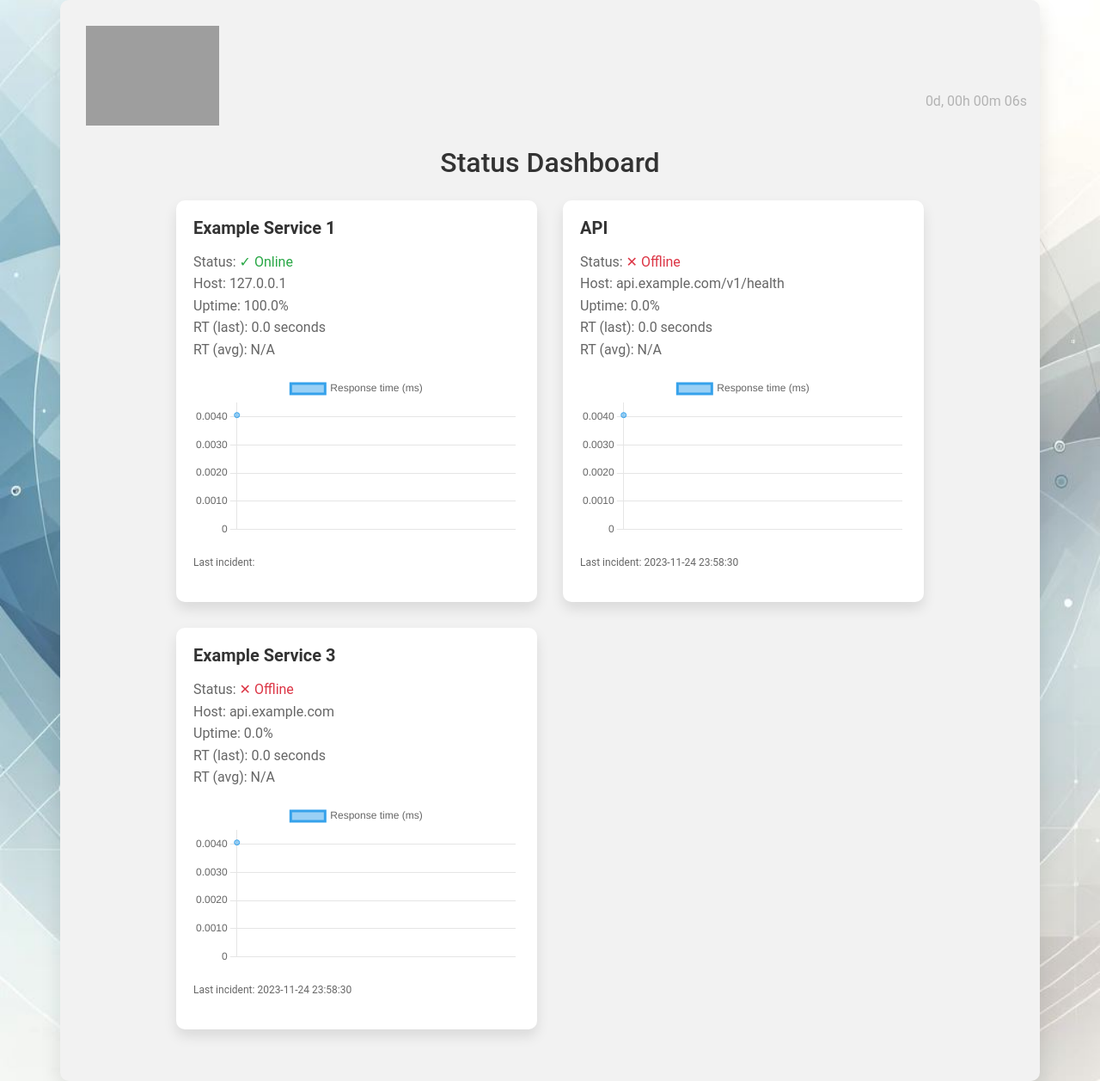
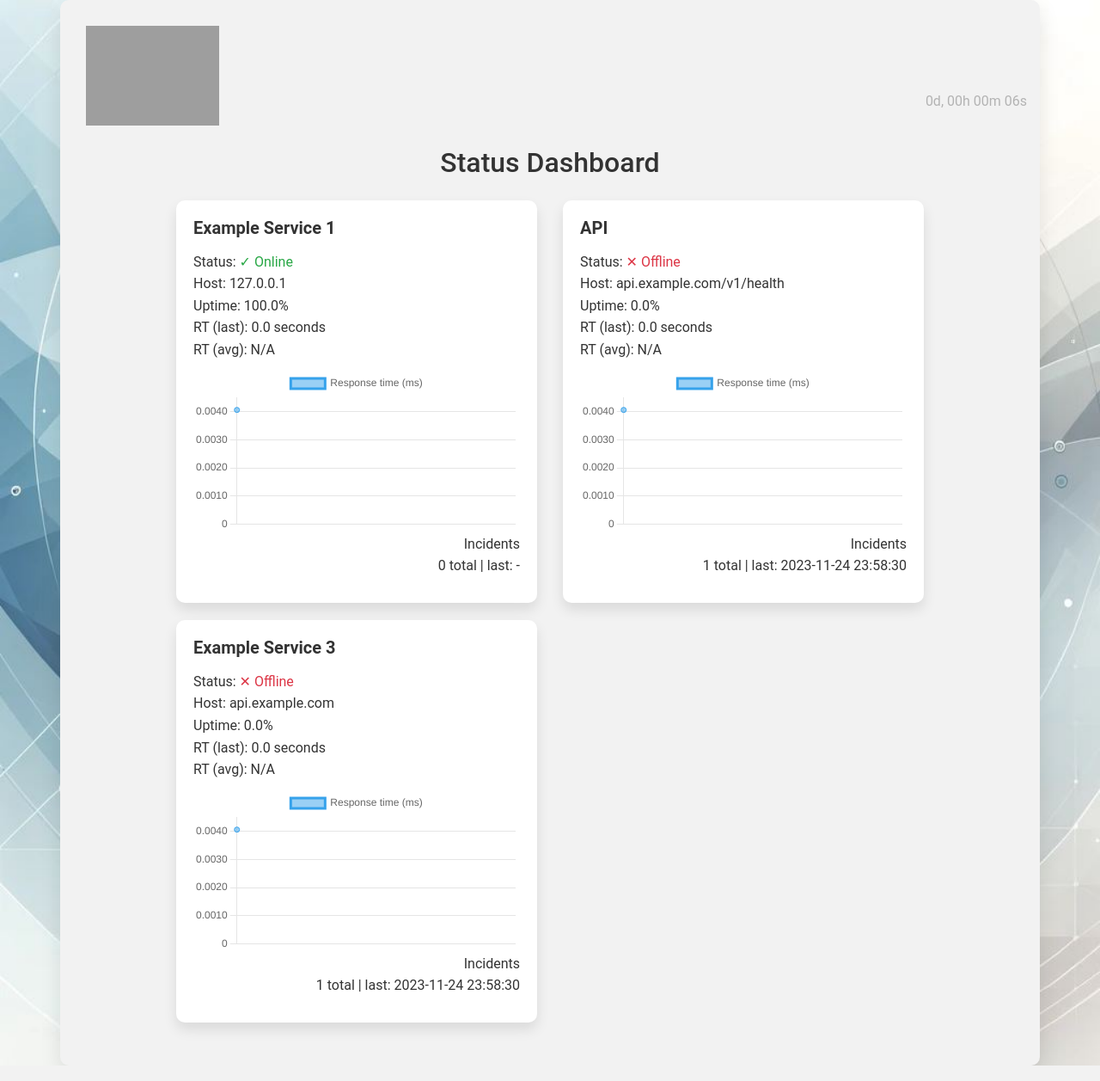
Before and after one commit to unverbosejohn/uptimer, a Flask app: page / in a window 1280 px wide. Shown: the whole page at 86% size. Run offline with Flask 3, Linux system fonts and the light colour scheme; some libraries are stand-ins or nearby versions; grey boxes are pictures that could not be loaded.

Commit message:
Number of incidents added updated design

```diff
--- a/main.py
+++ b/main.py
@@ -39,7 +39,8 @@ def update_cards():
     service_summaries = get_service_summaries()
     return render_template('cards_partial.html',
                            service_summaries=service_summaries,
-                           hr_time=hr_time)
+                           hr_time=hr_time,
+                           len=len)
 
 
 
--- a/static/styles.css
+++ b/static/styles.css
@@ -27,7 +27,16 @@ body {
 }
 
 #cards-container .service-card {
-    margin-bottom: 30px;
+    /* margin-bottom: 30px; */
+    /* border: 1px solid #ddd;
+    box-shadow: 0 2px 4px rgba(0,0,0,.1); */
+    margin-bottom: 20px;
+}
+
+.service-card p {
+    font-size: 1rem;
+    margin-bottom: 10px;
+    color: #333; /* Darker font color for readability */
 }
 
 .card {
@@ -126,7 +135,14 @@ a:hover, button:hover {
 .card-chart-sub {
     font-size: 12px;
     color: #666;
+    text-align: right;
 }
+
+.status-indicator {
+    font-weight: bold;
+    color: green; /* or red, depending on the status */
+}
+
 
 /* Responsive adjustments */
 @media (max-width: 768px) {
--- a/templates/cards_partial.html
+++ b/templates/cards_partial.html
@@ -18,10 +18,10 @@
                     <canvas id="response-time-chart-{{ service.name }}" class="response-time-chart" data-response-times="{{ service.response_times | tojson }}" data-service-name="{{ service.name }}"></canvas>
                 </div>
                 <p class="card-chart-sub">
-                    <br />
-                    Last incident: {{ service.failed_timestamps[-1] if service.failed_timestamps }}<br />
+                    Incidents<br />
+                    {{ len(service.failed_timestamps) if service.failed_timestamps else '0' }} total | last: {{ service.failed_timestamps[-1] if service.failed_timestamps else '-' }}
                     <!-- <small class="text-muted">Last updated {{ service.last_updated }}</small> -->
-
+                </p>
             </div>
         </div>
     </div>
```
